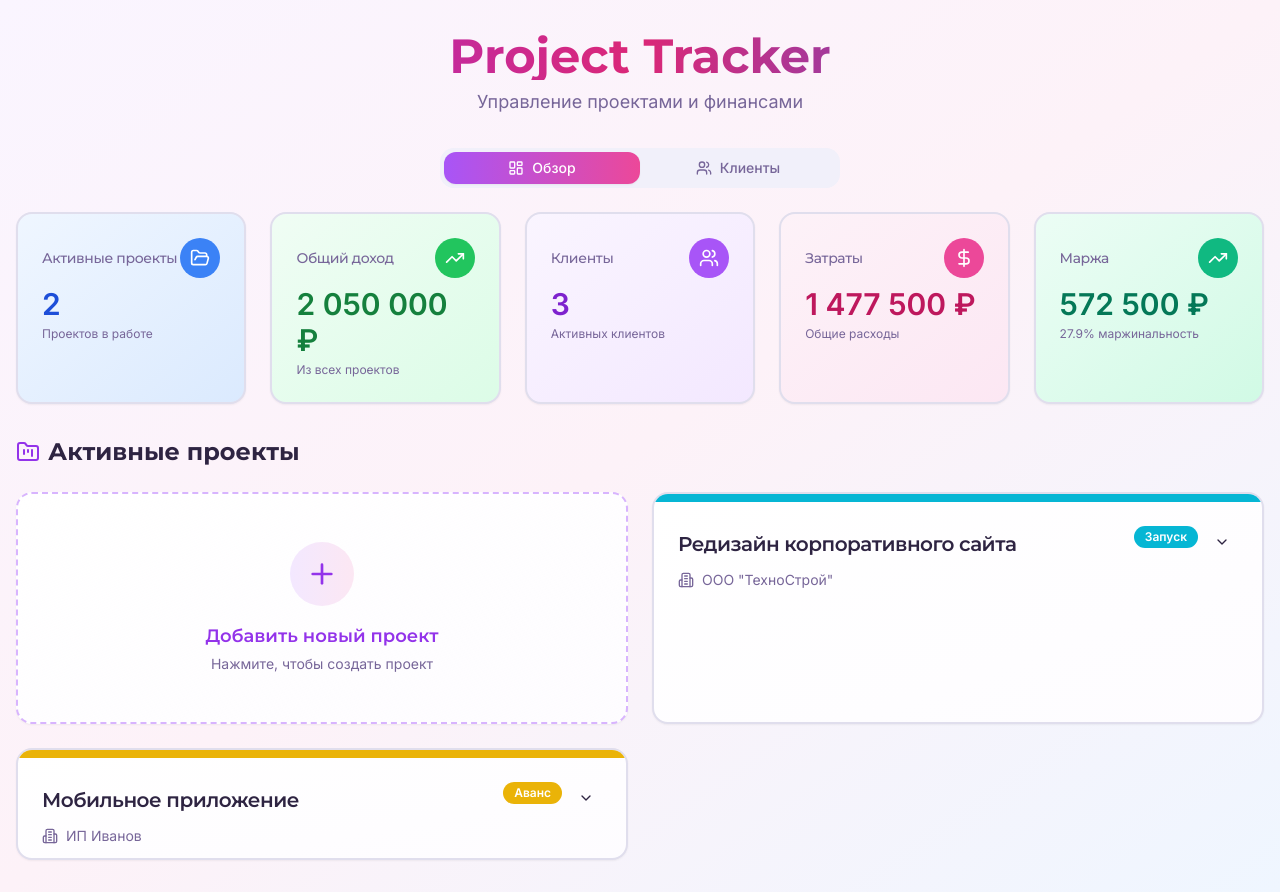
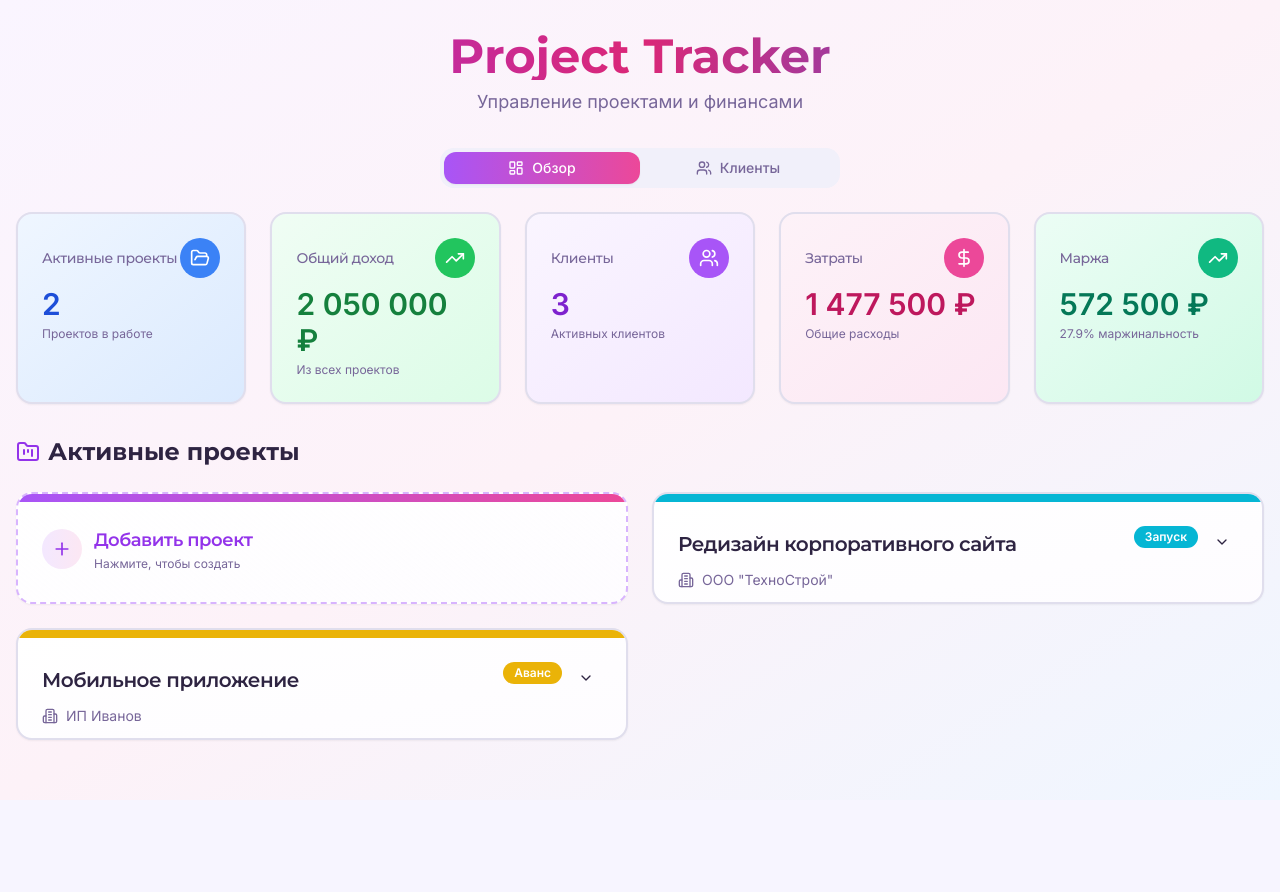
Before and after one commit to pr-poehali-dev/web-project-tracker, a React (Vite) app: page / in a window 1280 px wide. After the commit the page ends 800 px from the top, so only its background shows below. Built offline with nearby package versions, Linux system fonts and the light colour scheme.

Commit message:
Уменьшить поле добавления проекта

```diff
--- a/src/components/NewProjectForm.tsx
+++ b/src/components/NewProjectForm.tsx
@@ -51,15 +51,20 @@ export default function NewProjectForm({ onCreateProject }: NewProjectFormProps)
         className="group hover:shadow-xl transition-all duration-300 border-2 border-dashed border-purple-300 hover:border-purple-500 animate-fade-in overflow-hidden bg-gradient-to-br from-white to-purple-50/30 cursor-pointer"
         onClick={() => setIsExpanded(true)}
       >
-        <CardContent className="flex items-center justify-center py-12">
-          <div className="text-center">
-            <div className="mb-4 inline-flex items-center justify-center w-16 h-16 rounded-full bg-gradient-to-r from-purple-100 to-pink-100 group-hover:from-purple-200 group-hover:to-pink-200 transition-colors">
-              <Icon name="Plus" className="h-8 w-8 text-purple-600" />
+        <div className="h-2 bg-gradient-to-r from-purple-500 to-pink-500"></div>
+        <CardHeader className="pb-3">
+          <div className="flex items-center justify-between">
+            <div className="flex items-center gap-3">
+              <div className="inline-flex items-center justify-center w-10 h-10 rounded-full bg-gradient-to-r from-purple-100 to-pink-100 group-hover:from-purple-200 group-hover:to-pink-200 transition-colors">
+                <Icon name="Plus" className="h-5 w-5 text-purple-600" />
+              </div>
+              <div>
+                <CardTitle className="text-lg text-purple-600">Добавить проект</CardTitle>
+                <p className="text-xs text-muted-foreground mt-0.5">Нажмите, чтобы создать</p>
+              </div>
             </div>
-            <h3 className="text-lg font-semibold text-purple-600 mb-1">Добавить новый проект</h3>
-            <p className="text-sm text-muted-foreground">Нажмите, чтобы создать проект</p>
           </div>
-        </CardContent>
+        </CardHeader>
       </Card>
     );
   }
```
